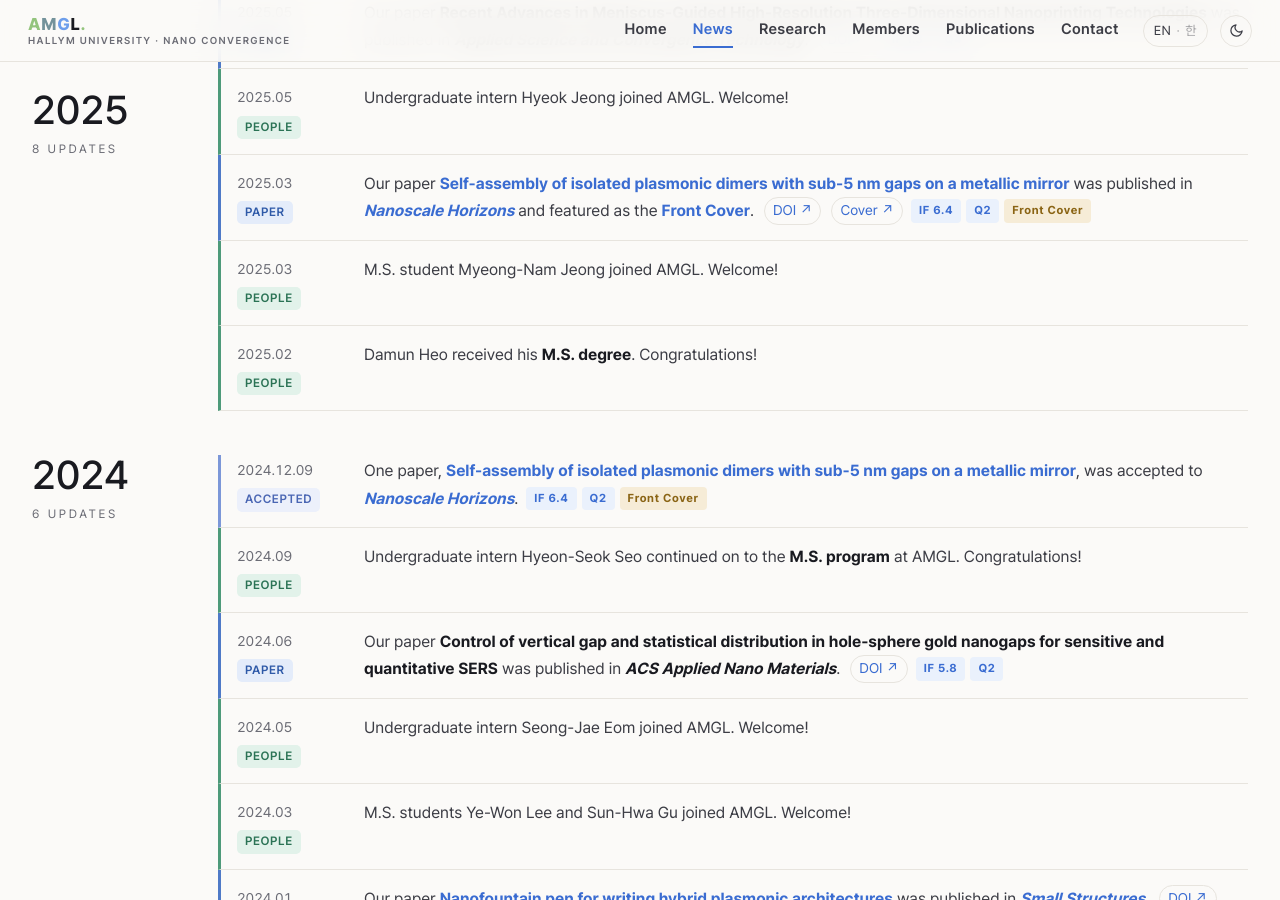
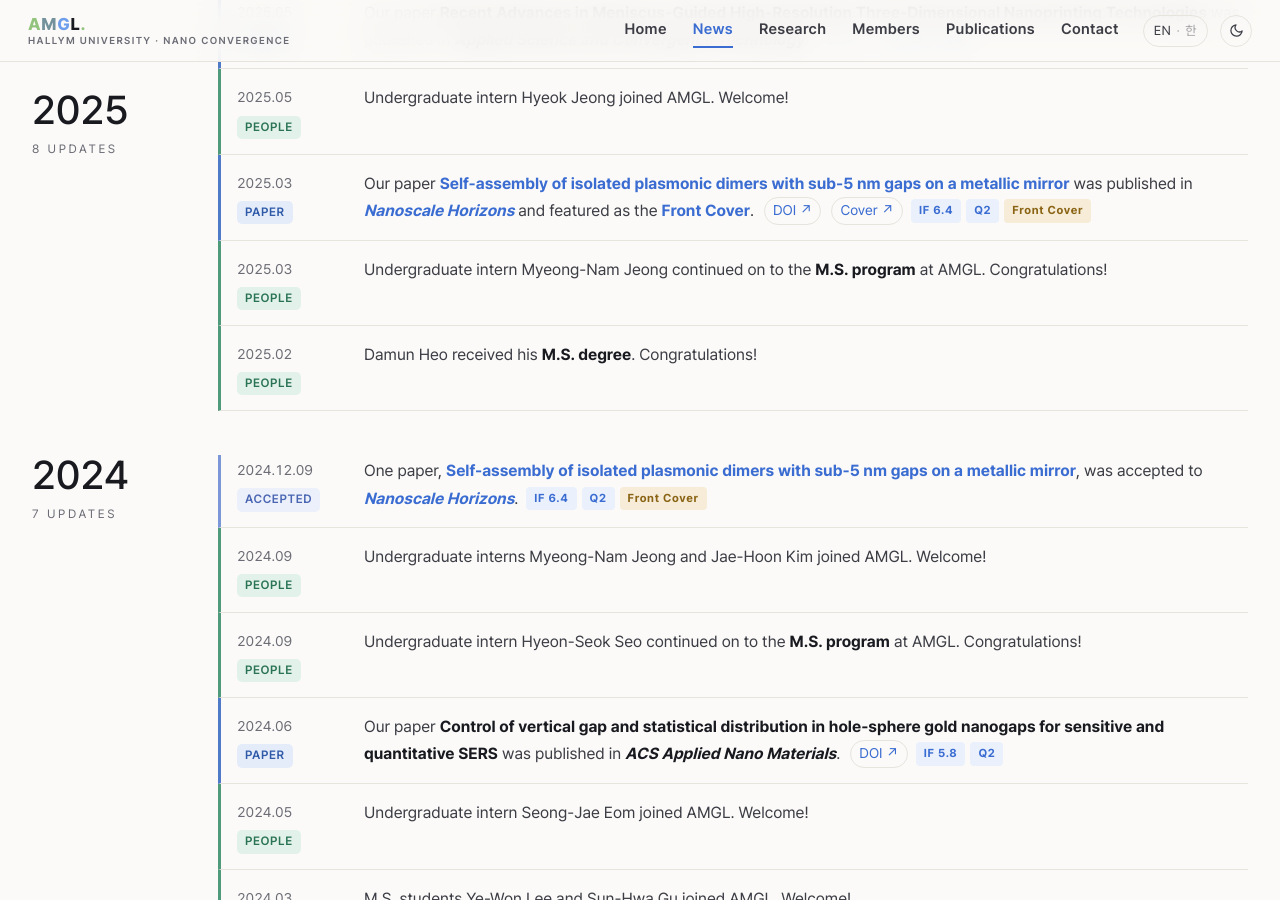
Before and after one commit to HTKRS/AMGL, a Jekyll site: the page built from news.html, in a window 1280 px wide and 900 px high, scrolled down 2523 px. Built offline with Jekyll 4.4.1, drawn with Linux system fonts in a browser that asks for light colours.

Commit message:
News: 정명남·김재훈 2024.09 학부연구생 합류 추가, 정명남 2025.03 석사 진학으로 수정
Co-Authored-By: Claude Opus 5.5 <noreply@anthropic.com>
Claude-Session: https://claude.ai/code/session_01Uz45pYPSJiYqr5SCFtVd7G

```diff
--- a/_data/news.yml
+++ b/_data/news.yml
@@ -65,8 +65,8 @@
   category: people
   highlight: false
 - date: "2025.03"
-  text: "M.S. student Myeong-Nam Jeong joined AMGL. Welcome!"
-  text_ko: "석사과정 정명남 학생이 합류했습니다. 환영합니다!"
+  text: "Undergraduate intern Myeong-Nam Jeong continued on to the **M.S. program** at AMGL. Congratulations!"
+  text_ko: "학부연구생 정명남 학생이 AMGL **석사과정**으로 진학했습니다. 축하합니다!"
   category: people
   highlight: false
 - date: "2025.02"
@@ -77,6 +77,11 @@
 - date: "2024.09"
   text: "Undergraduate intern Hyeon-Seok Seo continued on to the **M.S. program** at AMGL. Congratulations!"
   text_ko: "학부연구생 서현석 학생이 AMGL **석사과정**으로 진학했습니다. 축하합니다!"
+  category: people
+  highlight: false
+- date: "2024.09"
+  text: "Undergraduate interns Myeong-Nam Jeong and Jae-Hoon Kim joined AMGL. Welcome!"
+  text_ko: "학부연구생 정명남, 김재훈 학생이 합류했습니다. 환영합니다!"
   category: people
   highlight: false
 - date: "2024.05"
```
